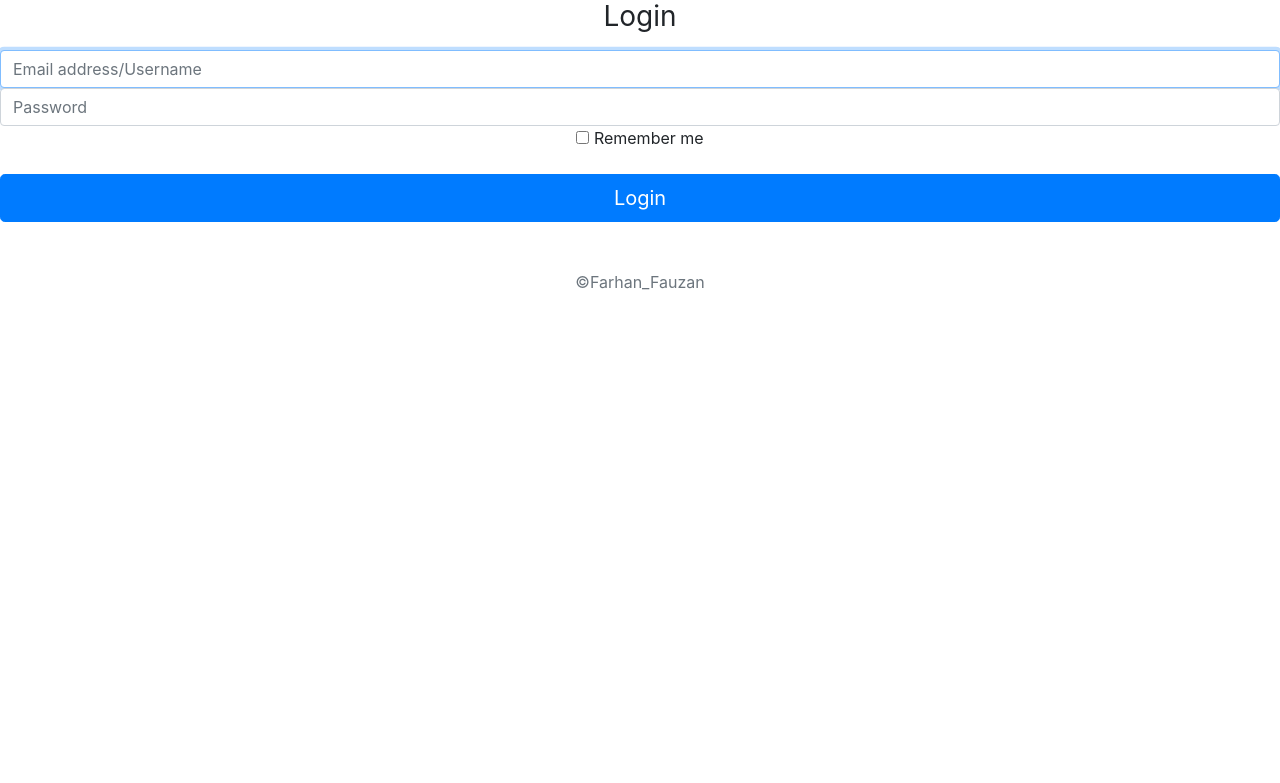
After one commit to FFauzan24/projectpenjualan, a CodeIgniter app: the page made by projectlaptop/application/views/data/login.php in a window 1280 px wide. The commit adds this page. Shown: the top 783 px of the page. Run offline with CodeIgniter, Linux system fonts and the light colour scheme.

Commit message:
Add files via upload

```diff
--- a/projectlaptop/application/views/data/index.php
+++ b/projectlaptop/application/views/data/index.php
@@ -47,7 +47,7 @@
     </div>
 </div>
                 -->
-    <div class=" container mt-3">
+    <div class=" container mt-3 mb-5">
         <h3>DAFTAR BARANG</h3>
         <table class="table table-light">
             <thead class="thead thead-dark">
--- /dev/null
+++ b/projectlaptop/application/views/data/login.php
@@ -0,0 +1,44 @@
+<html lang="en">
+
+<head>
+    <title>Tutorial Membuat Form Login Responsive dengan Bootstrap</title>
+    <link rel="canonical" href="">
+    <!-- Bootstrap core CSS -->
+    <link rel="stylesheet" href="https://cdn.jsdelivr.net/npm/bootstrap@4.6.1/dist/css/bootstrap.min.css" integrity="sha384-zCbKRCUGaJDkqS1kPbPd7TveP5iyJE0EjAuZQTgFLD2ylzuqKfdKlfG/eSrtxUkn" crossorigin="anonymous">
+    <link rel="stylesheet" href="<?= base_url(); ?>assets/css/style2.css">
+    <style>
+        .bd-placeholder-img {
+            font-size: 1.125rem;
+            text-anchor: middle;
+            -webkit-user-select: none;
+            -moz-user-select: none;
+            -ms-user-select: none;
+            user-select: none;
+        }
+
+        @media (min-width: 768px) {
+            .bd-placeholder-img-lg {
+                font-size: 3.5rem;
+            }
+        }
+    </style>
+    <!-- Custom styles for this template -->
+    <link href="assets/style.css" rel="stylesheet">
+</head>
+
+<body class="text-center">
+    <form class="form-signin">
+        <h1 class="h3 mb-3 font-weight-normal">Login</h1>
+        <input type="text" name="username" id="username" class="form-control" placeholder="Email address/Username" required autofocus>
+        <input type="password" name="password" id="password" class="form-control" placeholder="Password" required>
+        <div class="checkbox mb-3">
+            <label>
+                <input type="checkbox" value="remember-me"> Remember me
+            </label>
+        </div>
+        <button type="submit" name="edit" class="btn btn-lg btn-primary btn-block">Login</button>
+        <p class="mt-5 mb-3 text-muted">©Farhan_Fauzan</p>
+    </form>
+</body>
+
+</html>
```
Also changed, not shown: projectlaptop/application/views/data/tambah.php (+9 -1 lines).
